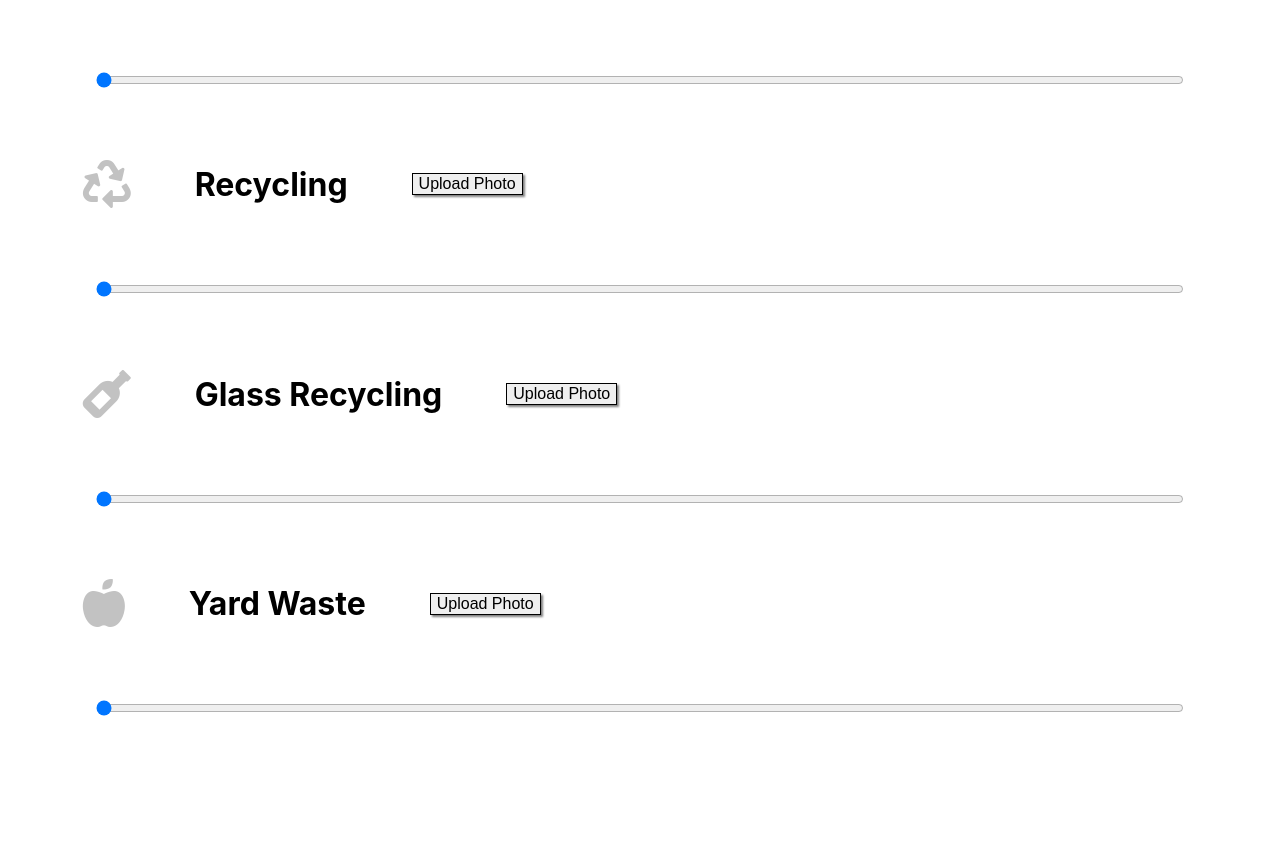
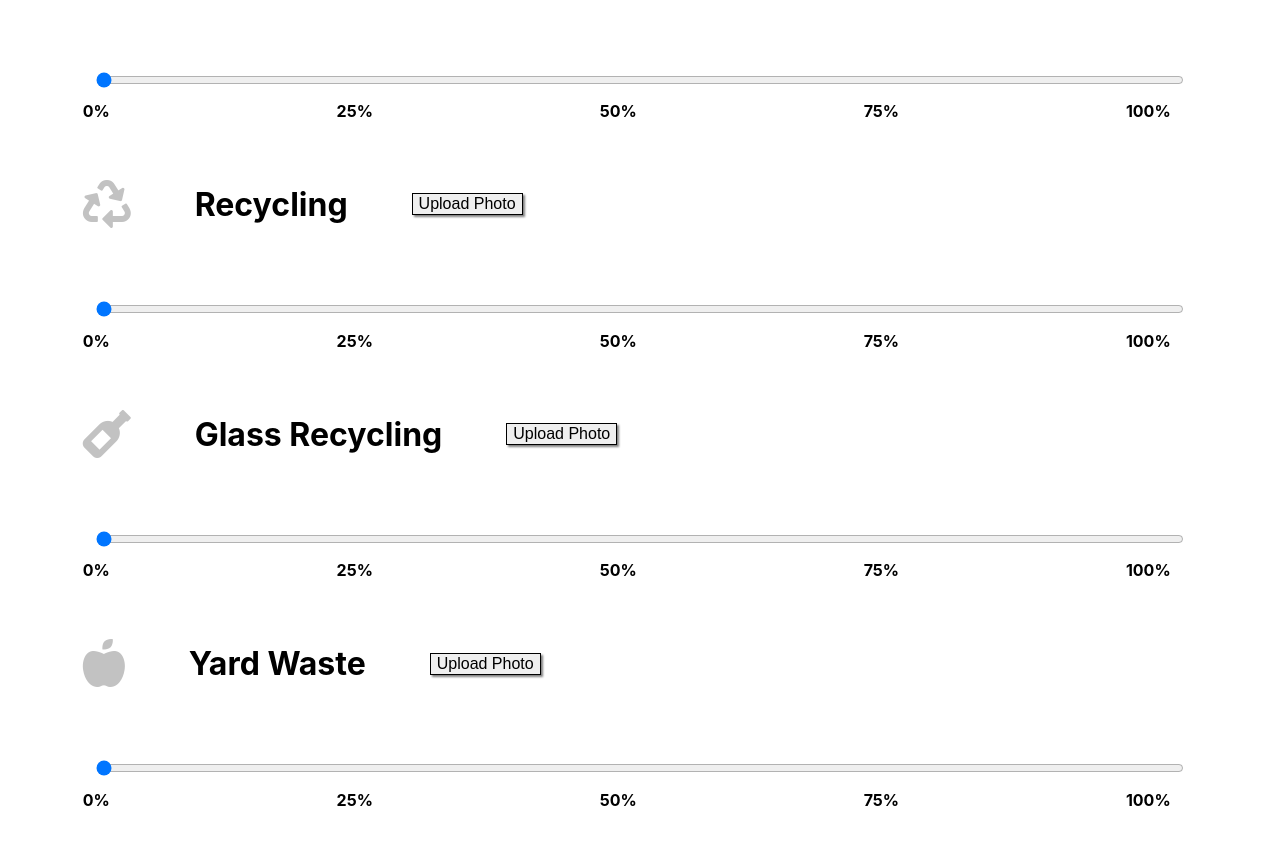
Before and after one commit to tylercorbett/app, a React (Create React App) app: page / in a window 1280 px wide. Shown: the part 160-1004 px from the top of the page. Before the commit the page ends 941 px from the top, so only its background shows below. Built offline with nearby package versions, Linux system fonts and the light colour scheme.

Commit message:
basic homepage

```diff
--- a/src/components/form/Form.js
+++ b/src/components/form/Form.js
@@ -13,6 +13,13 @@ export default function Form() {
                 <button className={styles.upload}>Upload Photo</button>
             </div>
             <input type='range' step='25' defaultValue='0' className={styles.input} min='0' max='100'/>
+            <div className={styles.label}>
+                <span className={styles.percentage}>0%</span>
+                <span className={styles.percentage}>25%</span>
+                <span className={styles.percentage}>50%</span>
+                <span className={styles.percentage}>75%</span>
+                <span className={styles.percentage}>100%</span>
+            </div>
         </div>
         <div className={styles.inputOption}>
             <div className={styles.header}>
@@ -23,6 +30,13 @@ export default function Form() {
                 <button className={styles.upload}>Upload Photo</button>
             </div>
             <input type='range' step='25' defaultValue='0' className={styles.input} min='0' max='100'/>
+            <div className={styles.label}>
+                <span className={styles.percentage}>0%</span>
+                <span className={styles.percentage}>25%</span>
+                <span className={styles.percentage}>50%</span>
+                <span className={styles.percentage}>75%</span>
+                <span className={styles.percentage}>100%</span>
+            </div>
         </div>
         <div className={styles.inputOption}>
             <div className={styles.header}>
@@ -33,6 +47,13 @@ export default function Form() {
                 <button className={styles.upload}>Upload Photo</button>
             </div>
             <input type='range' step='25' defaultValue='0' className={styles.input} min='0' max='100'/>
+            <div className={styles.label}>
+                <span className={styles.percentage}>0%</span>
+                <span className={styles.percentage}>25%</span>
+                <span className={styles.percentage}>50%</span>
+                <span className={styles.percentage}>75%</span>
+                <span className={styles.percentage}>100%</span>
+            </div>
         </div>
         <div className={styles.inputOption}>
             <div className={styles.header}>
@@ -43,6 +64,13 @@ export default function Form() {
                 <button className={styles.upload}>Upload Photo</button>
             </div>
             <input type='range' step='25' defaultValue='0' className={styles.input} min='0' max='100'/>
+            <div className={styles.label}>
+                <span className={styles.percentage}>0%</span>
+                <span className={styles.percentage}>25%</span>
+                <span className={styles.percentage}>50%</span>
+                <span className={styles.percentage}>75%</span>
+                <span className={styles.percentage}>100%</span>
+            </div>
         </div>
        </div>
     )
--- a/src/components/form/Form.module.css
+++ b/src/components/form/Form.module.css
@@ -10,6 +10,15 @@
 .input {
     width: 85vw;
     margin: 1em;
+}
+.percentage {
+    font-weight: bold;
+}
+
+.label {
+    display: flex;
+    justify-content: space-between;
+    width: 85vw;
 }
 
 .header {
```
